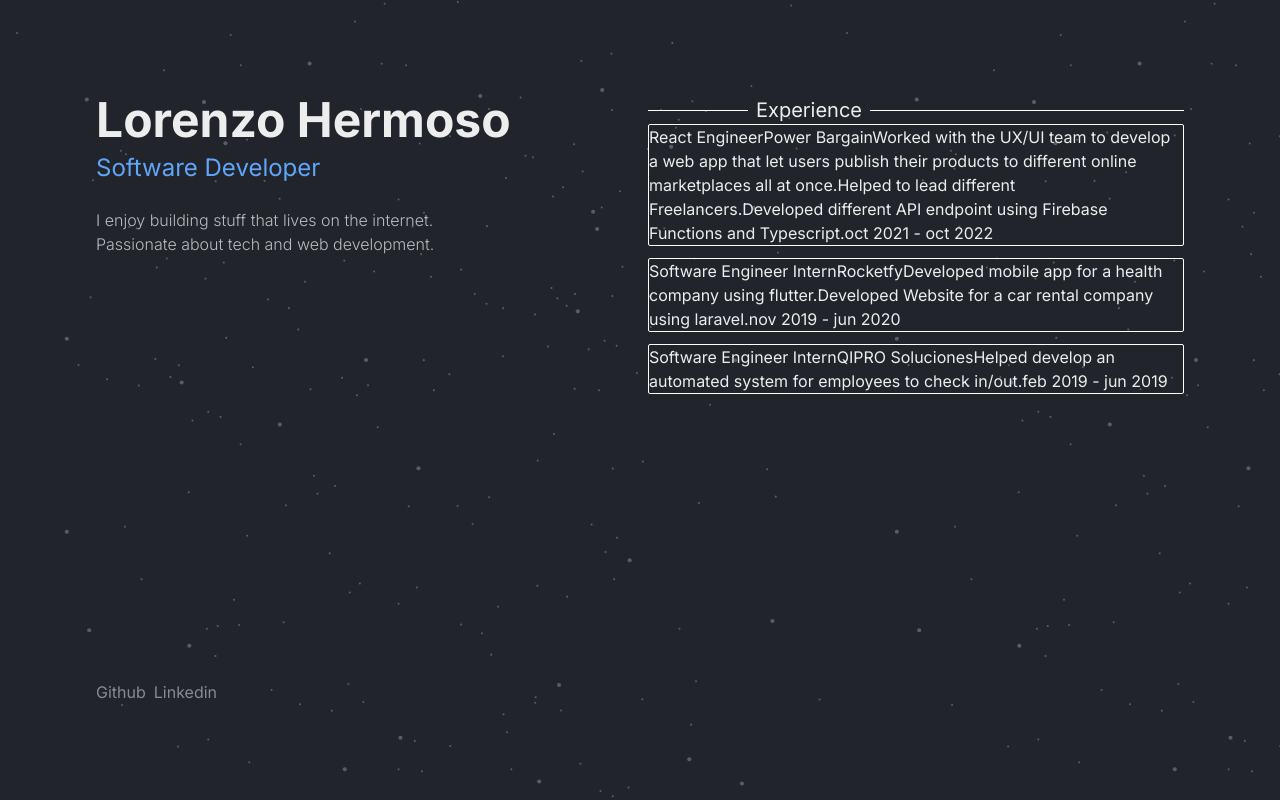
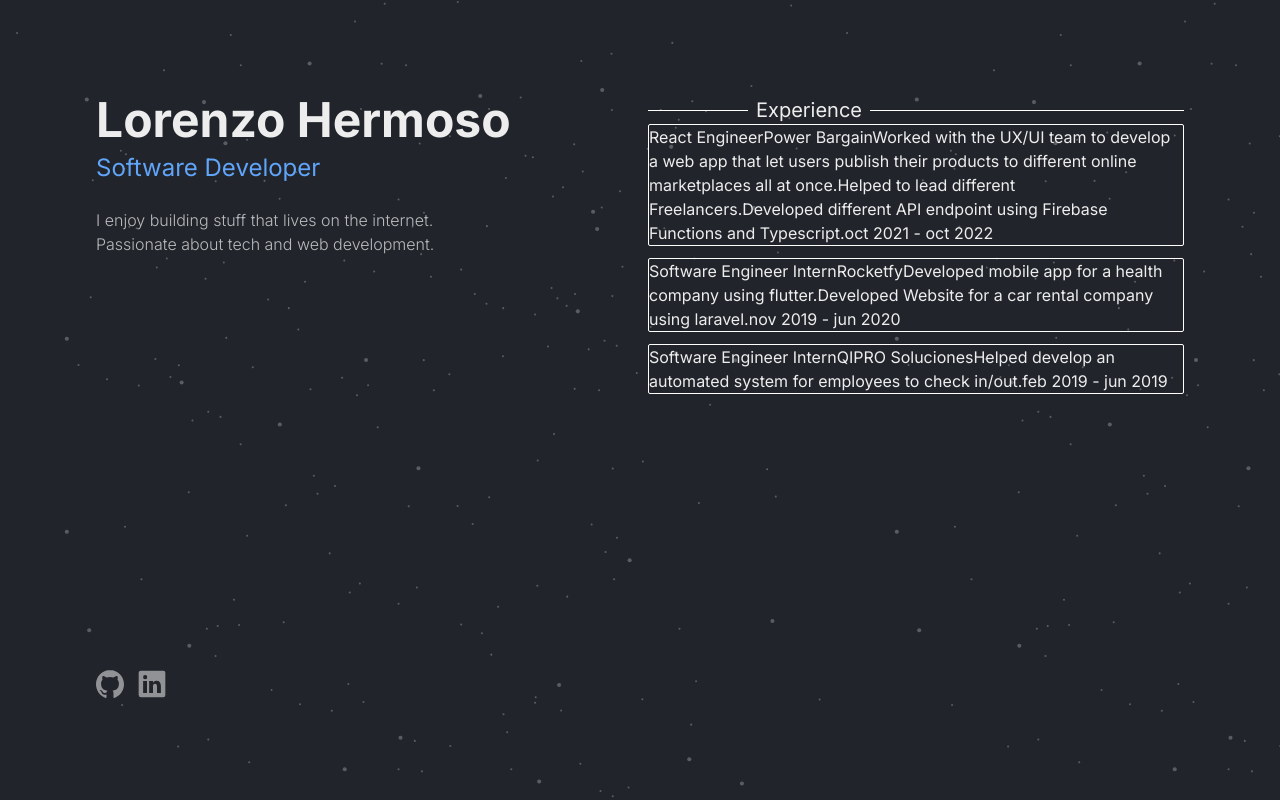
Before and after one commit to lmhmDev/my-portfolio, a Next.js app: page / in a window 1280 px wide. Shown: the top 800 px of the page. Built offline with nearby package versions, Linux system fonts and the light colour scheme.

Commit message:
socials icons

```diff
--- a/src/components/header.tsx
+++ b/src/components/header.tsx
@@ -1,3 +1,6 @@
+import GithubIcon from "./icons/github-icon"
+import LinkedinIcon from "./icons/linkedin-icon"
+
 const Header = () => {
 	return (
 		<header className='lg:sticky lg:top-0 lg:max-h-screen lg:w-1/2 flex min-h-screen w-full flex-col pt-24 lg:w-1/2 lg:py-24 justify-between'>
@@ -8,9 +11,13 @@ const Header = () => {
 					I enjoy building stuff that lives on the internet.<br />Passionate about tech and web development.
 				</p>
 			</section>
-			<section className='flex gap-2'>
-				<a href="" className='opacity-50 hover:opacity-100'>Github</a>
-				<a href="" className='opacity-50 hover:opacity-100'>Linkedin</a>
+			<section className='flex gap-2 items-center'>
+				<a href="https://github.com/lmhmDev" className='opacity-50 hover:opacity-100 w-7'>
+					<GithubIcon />
+				</a>
+				<a href="https://www.linkedin.com/in/lorenzo-hermoso/" className='opacity-50 hover:opacity-100 w-10'>
+					<LinkedinIcon />
+				</a>
 			</section>
 		</header>
 	)
--- /dev/null
+++ b/src/components/icons/github-icon.tsx
@@ -0,0 +1,17 @@
+const GithubIcon = () => {
+    return (
+        <svg xmlns="http://www.w3.org/2000/svg" viewBox="0 0 20 20">
+            <g>
+                <g fill="none" fillRule="evenodd" stroke="none" strokeWidth="1">
+                    <g fill="#fff" transform="translate(-140 -7559)">
+                        <g transform="translate(56 160)">
+                            <path d="M94 7399c5.523 0 10 4.59 10 10.253 0 4.529-2.862 8.371-6.833 9.728-.507.101-.687-.219-.687-.492 0-.338.012-1.442.012-2.814 0-.956-.32-1.58-.679-1.898 2.227-.254 4.567-1.121 4.567-5.059 0-1.12-.388-2.034-1.03-2.752.104-.259.447-1.302-.098-2.714 0 0-.838-.275-2.747 1.051a9.396 9.396 0 00-2.505-.345 9.375 9.375 0 00-2.503.345c-1.911-1.326-2.751-1.051-2.751-1.051-.543 1.412-.2 2.455-.097 2.714-.639.718-1.03 1.632-1.03 2.752 0 3.928 2.335 4.808 4.556 5.067-.286.256-.545.708-.635 1.371-.57.262-2.018.715-2.91-.852 0 0-.529-.985-1.533-1.057 0 0-.975-.013-.068.623 0 0 .655.315 1.11 1.5 0 0 .587 1.83 3.369 1.21.005.857.014 1.665.014 1.909 0 .271-.184.588-.683.493-3.974-1.355-6.839-5.199-6.839-9.729 0-5.663 4.478-10.253 10-10.253"></path>
+                        </g>
+                    </g>
+                </g>
+            </g>
+        </svg>
+    );
+}
+
+export default GithubIcon
--- /dev/null
+++ b/src/components/icons/linkedin-icon.tsx
@@ -0,0 +1,12 @@
+const LinkedinIcon = () => {
+    return (
+        <svg xmlns="http://www.w3.org/2000/svg" fill="none" viewBox="0 0 24 24">
+            <path
+                fill="#fff"
+                d="M18.72 4H5.37A1.31 1.31 0 004 5.25v13.38A1.41 1.41 0 005.37 20h13.35A1.34 1.34 0 0020 18.63V5.25A1.23 1.23 0 0018.72 4zM9 17.34H6.67v-7.13H9v7.13zM7.89 9.13A1.18 1.18 0 016.67 7.9a1.18 1.18 0 011.24-1.23A1.18 1.18 0 019.13 7.9a1.18 1.18 0 01-1.24 1.23zm9.45 8.21H15v-3.9c0-.93-.33-1.57-1.16-1.57a1.25 1.25 0 00-1.17.84 1.431 1.431 0 00-.08.57v4.06h-2.3v-7.13h2.3v1a2.32 2.32 0 012.1-1.21c1.51 0 2.65 1 2.65 3.13v4.21z"
+            ></path>
+        </svg>
+    );
+}
+
+export default LinkedinIcon
```
